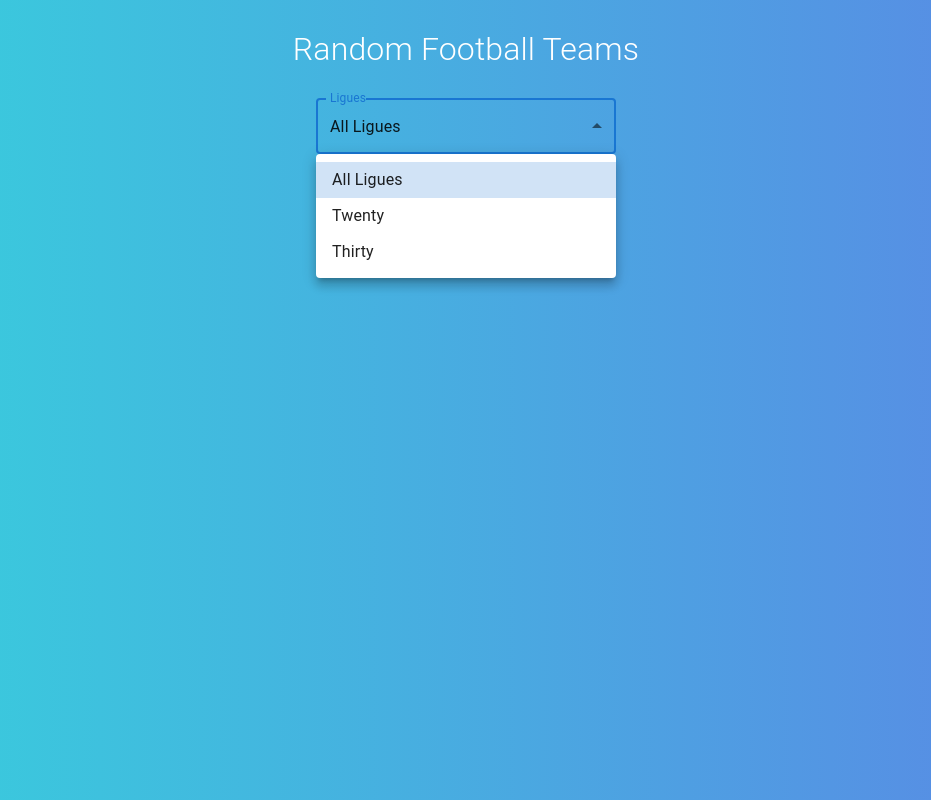
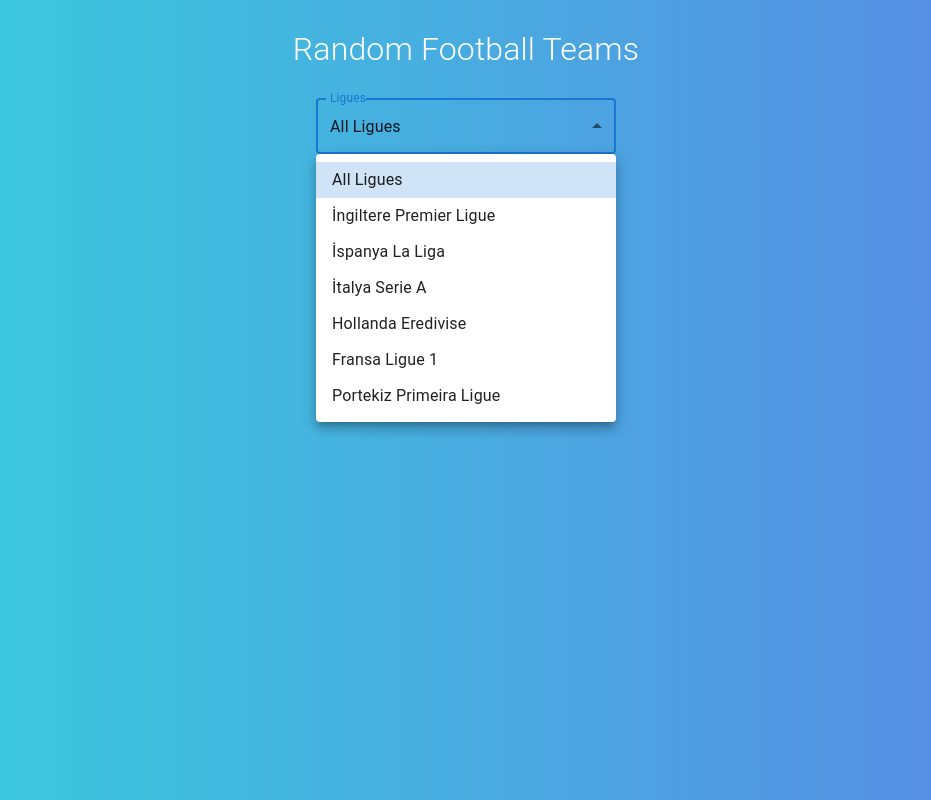
Before and after one commit to eryilmazyasin/random-football-teams, a Next.js app: page / in a window 1280 px wide. Both pictures are taken after a click on the element "All Ligues". Shown: the whole page, without its empty margins (174-1105 px from the left). Built offline with nearby package versions, Linux system fonts and the light colour scheme.

Commit message:
Interface added and json edited

```diff
--- a/src/components/SelectInput.tsx
+++ b/src/components/SelectInput.tsx
@@ -4,18 +4,37 @@ import InputLabel from "@mui/material/InputLabel";
 import MenuItem from "@mui/material/MenuItem";
 import FormControl from "@mui/material/FormControl";
 import Select, { SelectChangeEvent } from "@mui/material/Select";
-import ILigues from "<src>/interfaces/ILigues";
+import ILigue from "<src>/interfaces/ILigue";
 
 interface IProps {
-  data: ILigues;
+  data: ILigue[];
 }
 
 export default function BasicSelect(props: IProps) {
   const { data } = props;
-  const [ligue, setLigue] = React.useState("All Ligues");
+  const defaultSelectedValue = "All Ligues";
+  const [ligue, setLigue] = React.useState(defaultSelectedValue);
 
   const handleChange = (event: SelectChangeEvent) => {
     setLigue(event.target.value as string);
+  };
+
+  console.log({ data });
+
+  const renderMenuItems = () => {
+    if (!data) return;
+
+    const ligues = data.map((ligue) => (
+      <MenuItem key={ligue.title} value={ligue.title}>
+        {ligue.title}
+      </MenuItem>
+    ));
+
+    ligues.unshift(
+      <MenuItem value={defaultSelectedValue}>{defaultSelectedValue}</MenuItem>
+    );
+
+    return ligues;
   };
 
   return (
@@ -30,10 +49,7 @@ export default function BasicSelect(props: IProps) {
           label="Ligue"
           onChange={handleChange}
         >
-          {/* <MenuItem defaultChecked={true}>All Ligues</MenuItem> */}
-          <MenuItem value={"All Ligues"}>All Ligues</MenuItem>
-          <MenuItem value={"Twenty"}>Twenty</MenuItem>
-          <MenuItem value={"Thirty"}>Thirty</MenuItem>
+          {renderMenuItems()}
         </Select>
       </FormControl>
     </Box>
--- a/src/data/teams.json
+++ b/src/data/teams.json
@@ -1,5 +1,7 @@
+[
   {
-  "ingiltere_premier_league": [
+    "title": "İngiltere Premier Ligue",
+    "teams": [
       {
         "team_ligue": "ingiltere-premier-league",
         "team_name": "Arsenal",
@@ -120,8 +122,11 @@
         "team_rate": 82,
         "team_logo": "https://upload.wikimedia.org/wikipedia/tr/6/6c/Wolverhampton_Wanderers.png"
       }
-  ],
-  "ispanya_la_liga": [
+    ]
+  },
+  {
+    "title": "İspanya La Liga",
+    "teams": [
       {
         "team_ligue": "ispanya-la-liga",
         "team_name": "Alavés",
@@ -242,8 +247,11 @@
         "team_rate": 83,
         "team_logo": "https://upload.wikimedia.org/wikipedia/tr/f/fc/Villarreal_CF_logo.png"
       }
-  ],
-  "italya_serie_a": [
+    ]
+  },
+  {
+    "title": "İtalya Serie A",
+    "teams": [
       {
         "team_ligue": "italya-serie-a",
         "team_name": "AC Milan",
@@ -358,8 +366,11 @@
         "team_rate": 64,
         "team_logo": "https://upload.wikimedia.org/wikipedia/commons/thumb/7/74/2022_Venezia_FC_logo.svg/1200px-2022_Venezia_FC_logo.svg.png"
       }
-  ],
-  "hollanda_eredivise": [
+    ]
+  },
+  {
+    "title": "Hollanda Eredivise",
+    "teams": [
       {
         "team_ligue": "hollanda-eredivise",
         "team_name": "ADO Den Haag",
@@ -462,8 +473,11 @@
         "team_rate": 70,
         "team_logo": "https://upload.wikimedia.org/wikipedia/tr/9/9a/Willem-II-Tilburg.png"
       }
-  ],
-  "fransa_ligue_1": [
+    ]
+  },
+  {
+    "title": "Fransa Ligue 1",
+    "teams": [
       {
         "team_ligue": "fransa-ligue-1",
         "team_name": "Angers SCO",
@@ -578,8 +592,11 @@
         "team_rate": 71,
         "team_logo": "https://upload.wikimedia.org/wikipedia/tr/e/e1/Strasbourg_logoyeni.png"
       }
-  ],
-  "portekiz_primeira_liga": [
+    ]
+  },
+  {
+    "title": "Portekiz Primeira Ligue",
+    "teams": [
       {
         "team_ligue": "portekiz-primeira-liga",
         "team_name": "Belenenses SAD",
@@ -678,3 +695,4 @@
       }
     ]
   }
+]
--- /dev/null
+++ b/src/interfaces/ILigue.ts
@@ -0,0 +1,9 @@
+export default interface ILeague {
+  title: string;
+  teams: {
+    team_ligue: string;
+    team_name: string;
+    team_rate: number;
+    team_logo: string;
+  }[];
+}
--- a/src/pages/index.tsx
+++ b/src/pages/index.tsx
@@ -12,6 +12,8 @@ import data from "<src>/data/teams.json";
 
 export default function Home() {
   const [count, setCount] = useState(0);
+
+  console.log({ data });
 
   return (
     <>
```
Also changed, not shown: src/interfaces/ILigues.ts (deleted, +0 -17 lines). Lines whose indentation alone changed are shown as unchanged.
